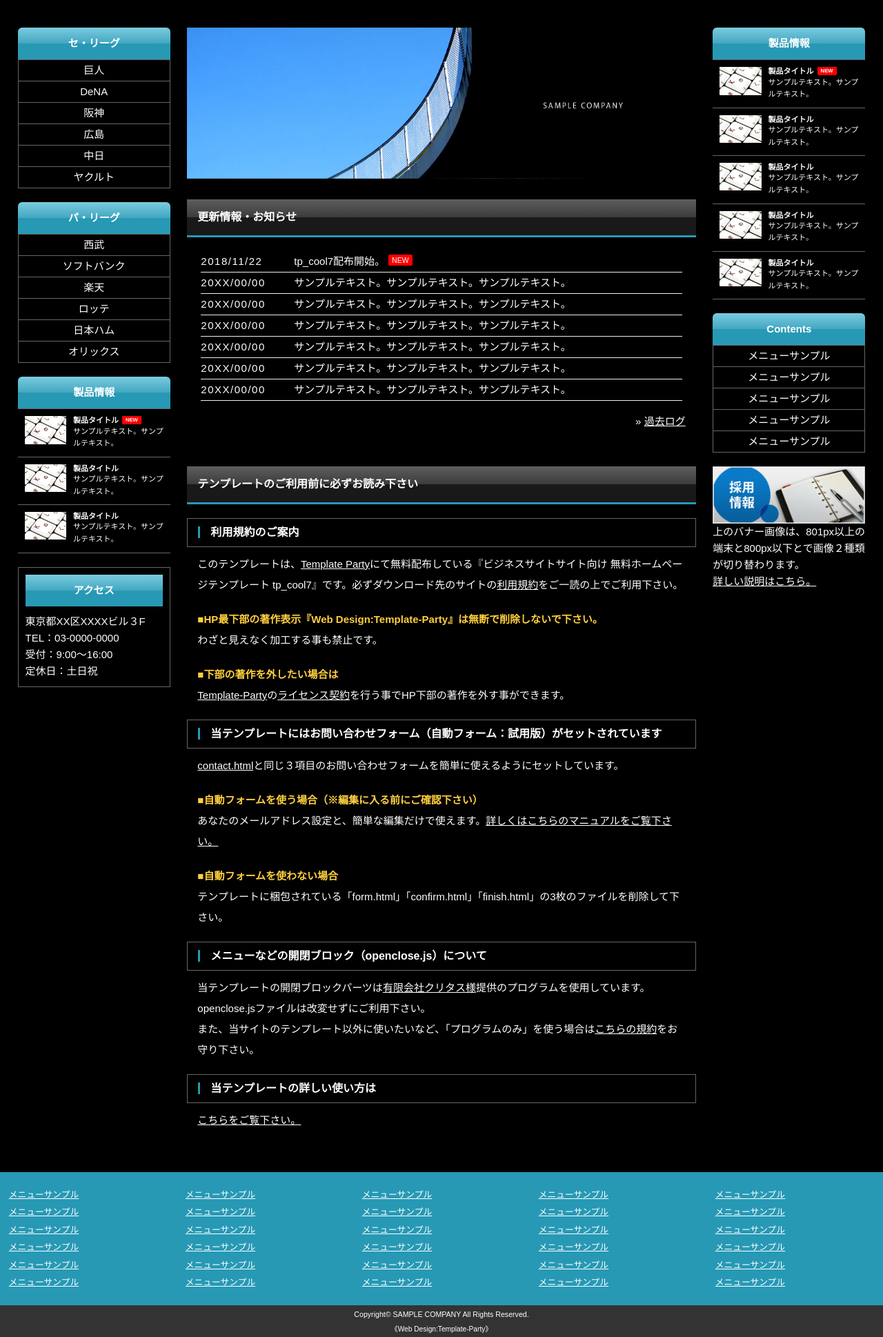
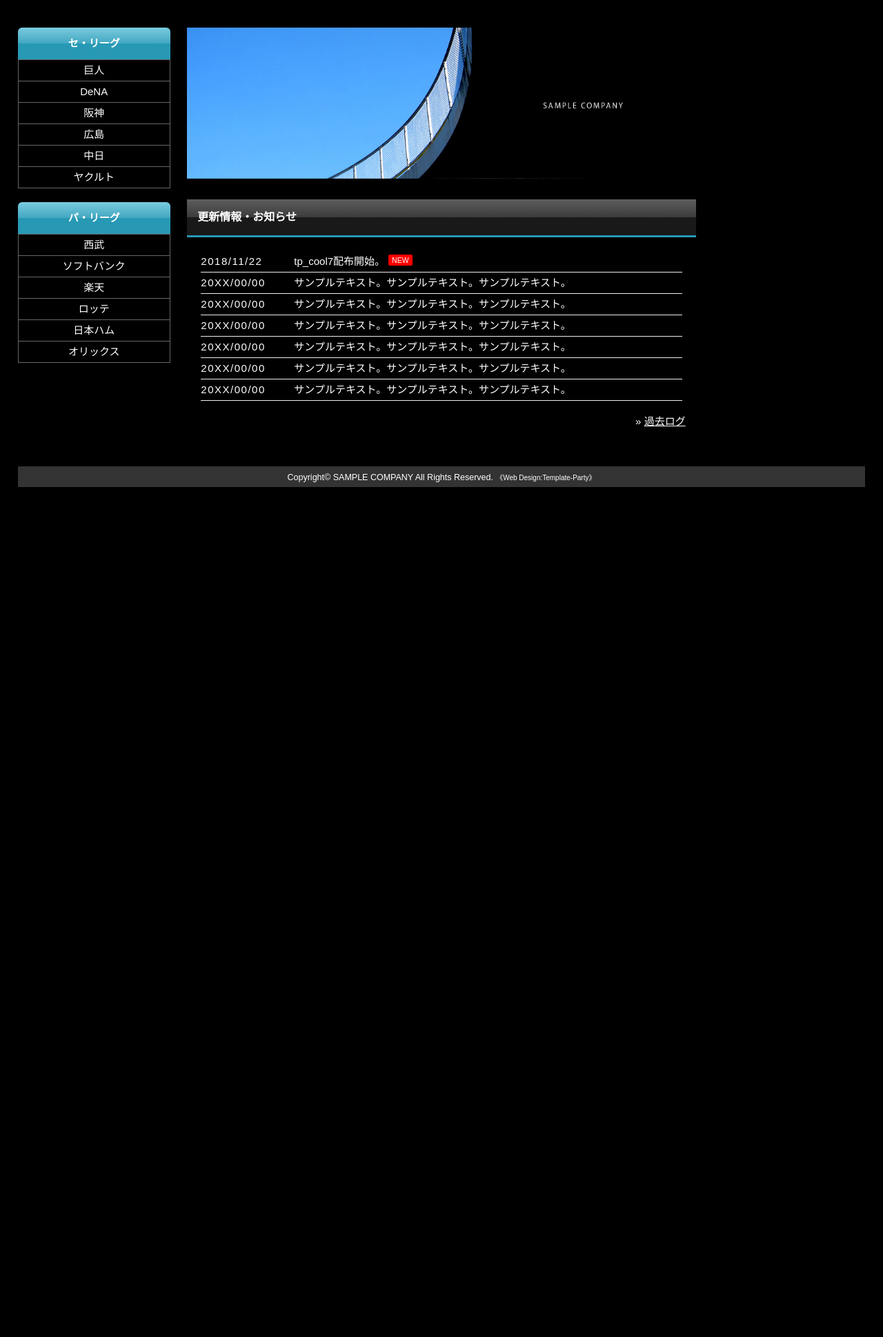
Before and after one commit to shat08/my-first-blog, a Django app: template templates/pdfmr/top.html in a window 1280 px wide. Shown: the part 166-2104 px from the top of the page at 69% size. After the commit the page ends 872 px from the top, so only its background shows below. Run offline with Django 3.2, Linux system fonts and the light colour scheme; the template is opened without the code that fills it, so the values that code supplies are empty; parts of the project's set-up code (start-up, migrations or seed data) failed here and were passed over.

Commit message:
不要なセクションの消去

```diff
--- a/templates/pdfmr/top.html
+++ b/templates/pdfmr/top.html
@@ -89,29 +89,6 @@
 
 <section>
 
-<h2>テンプレートのご利用前に必ずお読み下さい</h2>
-
-<h3>利用規約のご案内</h3>
-<p>このテンプレートは、<a href="http://template-party.com/">Template Party</a>にて無料配布している『ビジネスサイトサイト向け 無料ホームページテンプレート tp_cool7』です。必ずダウンロード先のサイトの<a href="http://template-party.com/read.html">利用規約</a>をご一読の上でご利用下さい。</p>
-<p><strong class="color1">■HP最下部の著作表示『Web Design:Template-Party』は無断で削除しないで下さい。</strong><br>
-わざと見えなく加工する事も禁止です。</p>
-<p><strong class="color1">■下部の著作を外したい場合は</strong><br>
-<a href="http://template-party.com/">Template-Party</a>の<a href="http://template-party.com/member.html">ライセンス契約</a>を行う事でHP下部の著作を外す事ができます。</p>
-
-<h3>当テンプレートにはお問い合わせフォーム（自動フォーム：試用版）がセットされています</h3>
-<p><a href="contact.html">contact.html</a>と同じ３項目のお問い合わせフォームを簡単に使えるようにセットしています。</p>
-<p><strong class="color1">■自動フォームを使う場合（※編集に入る前にご確認下さい）</strong><br>
-あなたのメールアドレス設定と、簡単な編集だけで使えます。<a href="http://template-party.com/file/formgen_manual_set2.html" target="_blank">詳しくはこちらのマニュアルをご覧下さい。</a></p>
-<p><strong class="color1">■自動フォームを使わない場合</strong><br>
-テンプレートに梱包されている「form.html」「confirm.html」「finish.html」の3枚のファイルを削除して下さい。</p>
-
-<h3>メニューなどの開閉ブロック（openclose.js）について</h3>
-<p>当テンプレートの開閉ブロックパーツは<a href="http://www.crytus.co.jp/">有限会社クリタス様</a>提供のプログラムを使用しています。openclose.jsファイルは改変せずにご利用下さい。<br>
-また、当サイトのテンプレート以外に使いたいなど、「プログラムのみ」を使う場合は<a href="http://template-party.com/free_program/openclose_license.html">こちらの規約</a>をお守り下さい。</p>
-
-<h3>当テンプレートの詳しい使い方は</h3>
-<p><a href="company.html#about">こちらをご覧下さい。</a></p>
-
 </section>
 
 </div>
@@ -145,6 +122,7 @@
 
 <section>
 
+<!--
 <h2>製品情報</h2>
 
 <div class="list">
@@ -170,9 +148,9 @@
 <p>サンプルテキスト。サンプルテキスト。</p>
 </a>
 </div>
-
+-->
 </section>
-
+<!--
 <div class="box1">
 <h2>アクセス</h2>
 <p>東京都XX区XXXXビル３F<br>
@@ -180,6 +158,7 @@ TEL：03-0000-0000<br>
 受付：9:00～16:00<br>
 定休日：土日祝</p>
 </div>
+-->
 
 </div>
 <!--/#sub-->
@@ -191,6 +170,7 @@ TEL：03-0000-0000<br>
 
 <section>
 
+<!--
 <h2>製品情報</h2>
 
 <div class="list">
@@ -234,8 +214,10 @@ TEL：03-0000-0000<br>
 </div>
 
 </section>
+-->
 
 <nav>
+<!--
 <h2>Contents</h2>
 <ul class="submenu">
 <li><a href="#">メニューサンプル</a></li>
@@ -254,11 +236,13 @@ TEL：03-0000-0000<br>
 <a href="company.html#banner">詳しい説明はこちら。</a></p>
 
 </div>
+-->
 <!--/#side-->
 
 </div>
 <!--/#contents-->
 
+<!--
 <footer>
 
 <div id="footermenu" class="inner">
@@ -303,6 +287,7 @@ TEL：03-0000-0000<br>
 <li><a href="#">メニューサンプル</a></li>
 </ul>
 </div>
+-->
 <!--/footermenu-->
 
 <div id="copyright">
```
